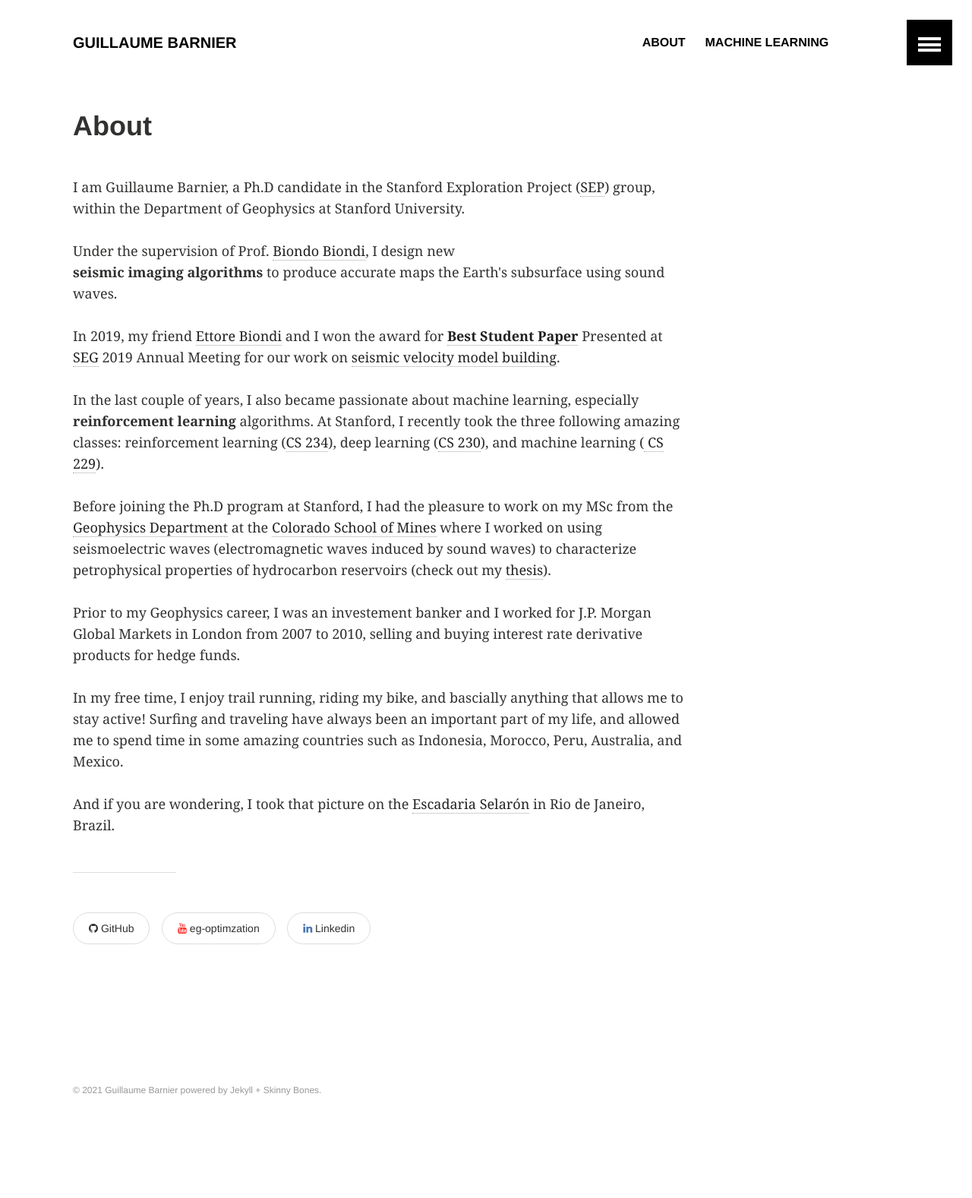
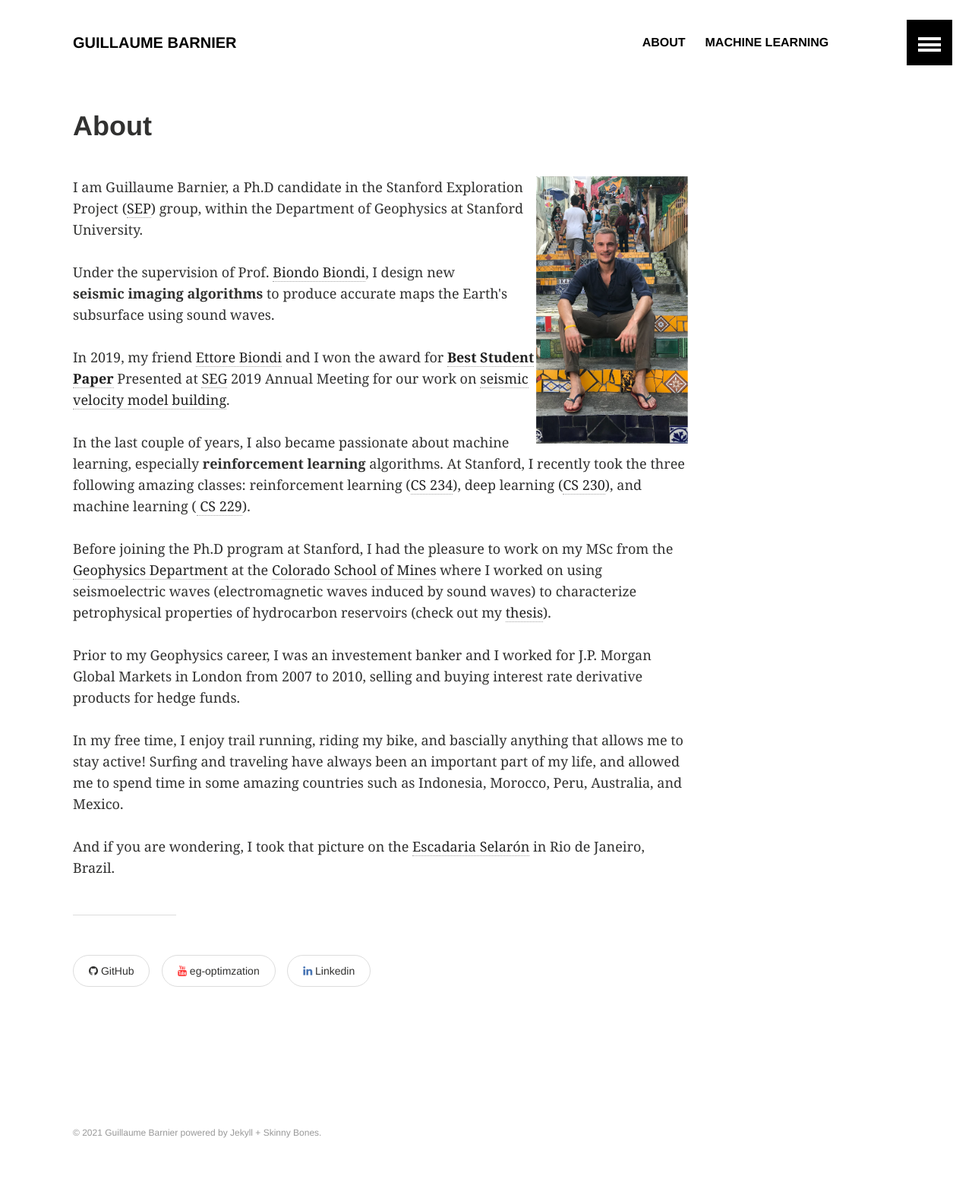
Before and after one commit to gbarnier/gbarnier.github.io, a Jekyll site: the page built from _pages/about.md, in a window 1280 px wide. Shown: the whole page at 76% size. Built offline with Jekyll 4.4.1, drawn with Linux system fonts in a browser that asks for light colours; before the commit the page ends 1521 px from its top, so only the background shows below that.

Commit message:
Update about.md

```diff
--- a/_pages/about.md
+++ b/_pages/about.md
@@ -9,6 +9,7 @@
     <title>About</title>
   </head>
   <body>
+   <img src="{{ site.url }}/images/stairs_rio_c.png" style="float: right; width: 200px;height: 350; display: inline;"/>
    <p>
    I am Guillaume Barnier, a Ph.D candidate in the Stanford Exploration Project (<a href="https://sep.sites.stanford.edu">SEP</a>) group, within the Department of Geophysics at Stanford University.
    <br>
```
